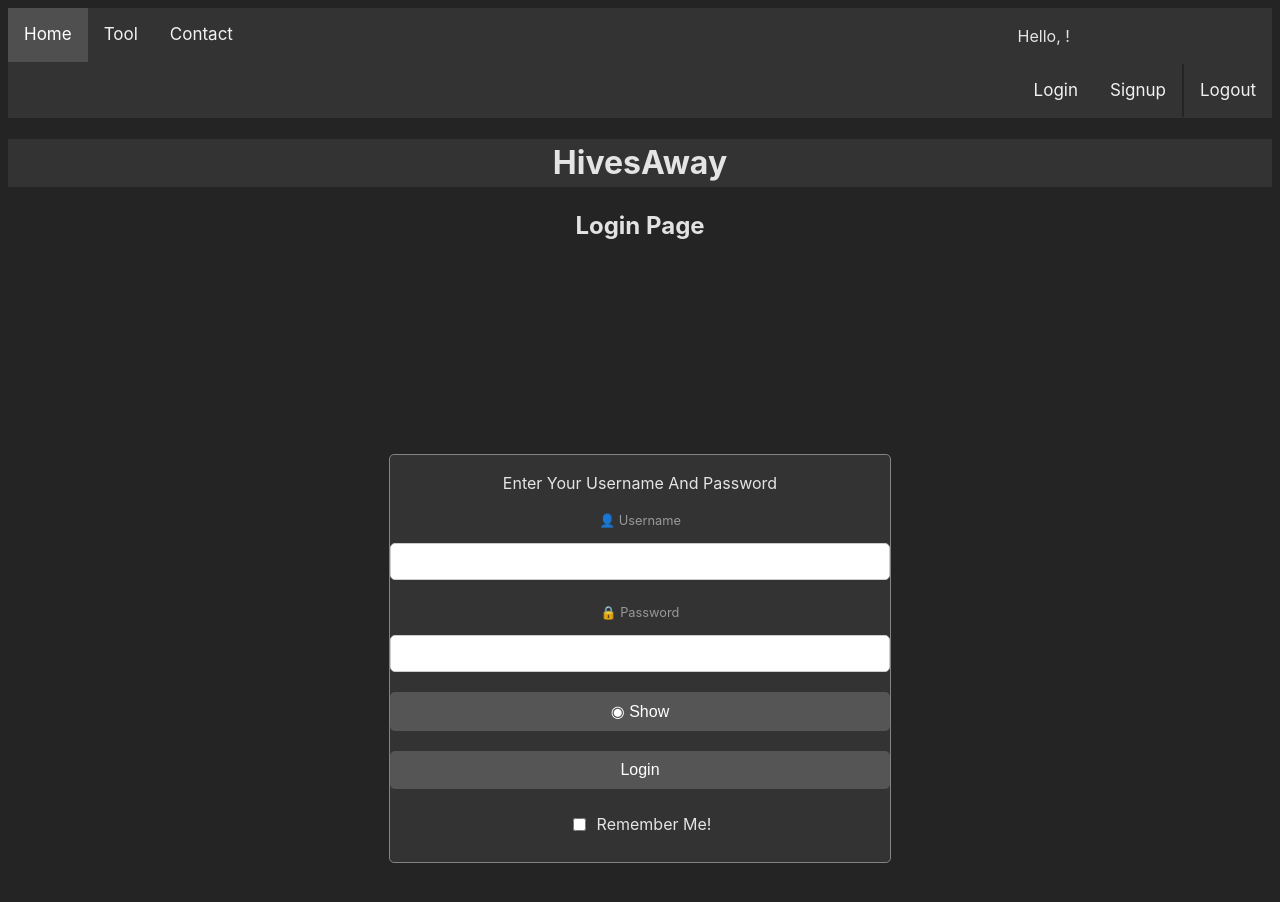
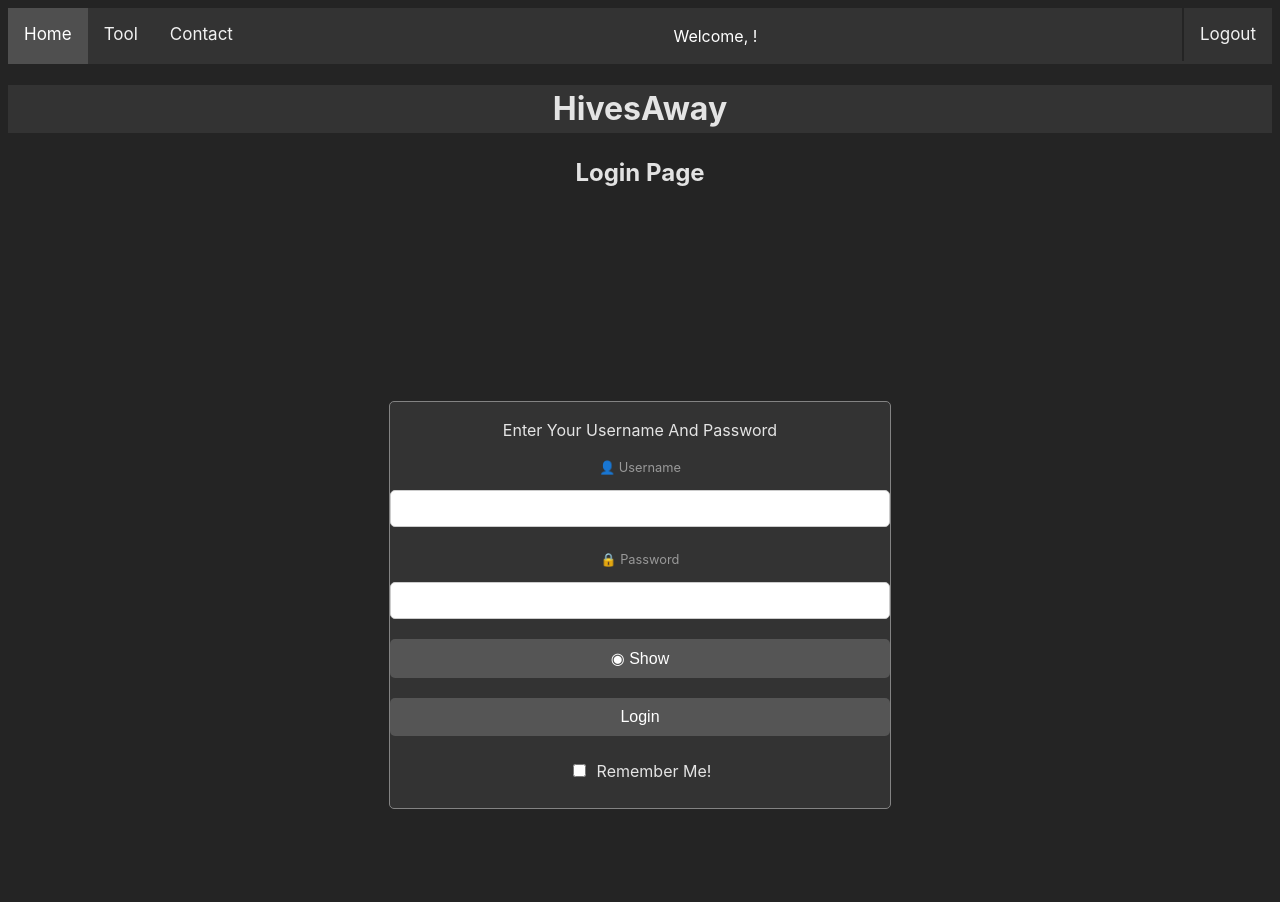
Before and after one commit to had2020/HivesAway, a React (Vite) app in the folder Client/: page /logingui in a window 1280 px wide. Shown: the top 902 px of the page. Built offline with nearby package versions, Linux system fonts and the light colour scheme.

Commit message:
finished account presistance and started logout page

```diff
--- a/Client/src/App.jsx
+++ b/Client/src/App.jsx
@@ -28,6 +28,9 @@ function App() {
   // account state
   let [account, setAccount] = useState('');
   let let_account = '';
+  const [logined, setLogined] = useState(false);
+  const [currentpass, setCurrentPass] = useState('');
+  const [currentuser, setCurrentUser] = useState('');
 
   // cookies
   const [cookieValue, setCookieValue] = useState('');
@@ -63,20 +66,38 @@ function App() {
     console.log("Current cookie: ", user, pass);
   };
 
-  // Runtime code
+
+  //TODO ADD CURRENT COOKIE FOR LOGIN
+  const vaildate_user = () => {
+    if (sessionUser1 !== null && sessionPass1 !== null && cookieValue !== null && cookieValue2 !== null) {
+      if (vaildate_user_fields(sessionUser1, sessionPass1) && vaildate_user_fields(cookieValue, cookieValue2)) {
+        setCurrentUser(sessionUser1);
+        setCurrentPass(sessionPass1);
+        setLogined(true);
+      } else if (vaildate_user_fields(cookieValue, cookieValue2)) {
+        setCurrentUser(cookieValue);
+        setCurrentPass(cookieValue2);
+        setLogined(true);
+      }
+    }
+  };
+
+  const vaildate_user_fields = (field1,field2) => {
+    if (field1 === '' || field2 === '') {
+      return false;
+    } else {
+      return true;
+    }
+  }
+
   useEffect(() => {
     grab_account();
+    vaildate_user();
   }, []);
 
-  //debug return code for cookie and session tests
-  //return <h1>Current Account: cookie: {cookieValue} {cookieValue2} current session: {sessionUser} {sessionPass}</h1>
-  //<button onClick={grab_account}>Grab Account</button>
-
-
-  //TODO ADD CURRENT COOKIE FOR LOGIN
   return (
     <>
-      <Nav_bar username={sessionUser1} password={sessionPass1}/>
+      <Nav_bar logined={logined} username={sessionUser1}/>
       <Router>
         <Routes>
           <Route path="/" element={<Home />} />
--- a/Client/src/components/Nav_bar.jsx
+++ b/Client/src/components/Nav_bar.jsx
@@ -1,16 +1,30 @@
-import React from 'react';
+import { useState, useEffect } from 'react'
 import './styles/Nav_bar.css';
 
 const NavBar = (props) => {
+  const [logined, setLogined] = useState(false);
+
+  useEffect(() => {
+    setLogined(props.logined)
+  }, [props.logined])
+
   return (
   <div className="topnav">
-    <a className="active" href="/">Home</a>
-    <a href="/tool">Tool</a>
-    <a href="/contact">Contact</a>
+    <div className='leftbutton'>
+      <a className="active" href="/">Home</a>
+      <a href="/tool">Tool</a>
+      <a href="/contact">Contact</a>
+    </div>
+    <div>
+      <p className='username'>Welcome, {props.username}!</p>
+    </div>
     <div className='rightbutton'>
-      <p>Hello, {props.username}!</p>
+    {logined ? (
+    <>
       <a href="/logingui">Login</a>
       <a href="/signupgui">Signup</a>
+    </>
+    ) : null}
       <a className="verticalLine"href="/logout">Logout</a>
     </div>
   </div>
@@ -18,7 +32,3 @@ const NavBar = (props) => {
 };
 
 export default NavBar;
-
-/* positioning nav bar items
-style={{ float: 'right' }}
-*/
--- a/Client/src/components/styles/Nav_bar.css
+++ b/Client/src/components/styles/Nav_bar.css
@@ -2,17 +2,17 @@
 .topnav {
   background-color: #333;
   overflow: hidden;
+  display: flex; /* Add flexbox for horizontal layout */
+  justify-content: space-between; /* Distribute space between elements */
 }
 
 /* style links inside the navigation bar */
 .topnav a {
-  float: left;
   color: #f2f2f2;
   text-align: center;
   padding: 14px 16px;
   text-decoration: none;
   font-size: 17px;
-  float: 'right'
 }
 
 /* color of links on hover */
@@ -28,10 +28,19 @@
 }
 
 .rightbutton {
-  float: right;
+  display: flex;
 }
 
 .verticalLine {
   border-left: 2px solid #242424;
   height: 25px;
 }
+
+.username {
+  background-color: #333;
+  color: white;
+}
+
+.leftbutton {
+  display: flex;
+}
--- a/Client/src/pages/Home.jsx
+++ b/Client/src/pages/Home.jsx
@@ -27,6 +27,7 @@ const Home = () => {
           <li>Todo make chrome extension for app</li>
           <li>Todo make list of what hives away can do</li>
           <li>maybe make the homepage use a grid layout of pictures, captions, text, animations</li>
+          <li>make the not found 404 page</li>
         </ul>
       </div>
       <div className='Panel1'>
```
Also changed, not shown: Client/src/pages/logout.jsx (added, +14 -0 lines), Client/src/pages/styles/logout.css (added, +33 -0 lines), 1 other file (tests, documents, lock files or other folders).
